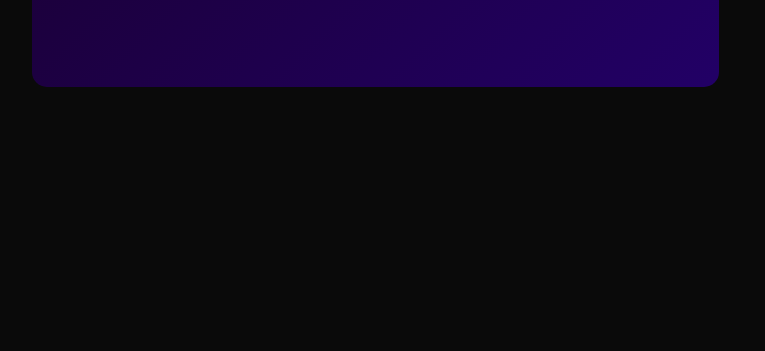
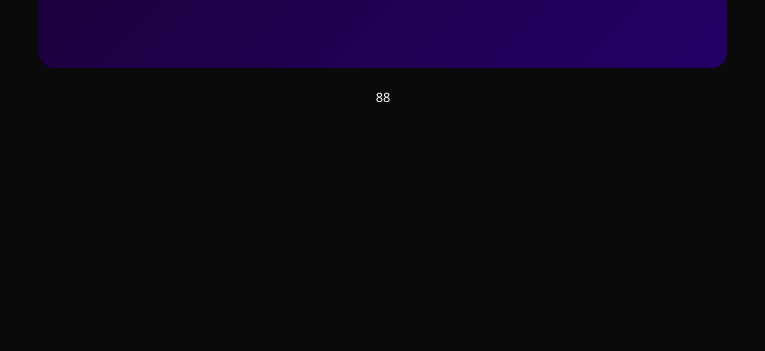
Before and after one commit to eduaibar/qrgenerator, a plain HTML site: page index.html in a window 1280 px wide. Shown: the part 449-800 px from the top of the page, without its empty margins (257-1022 px from the left). Drawn offline with Linux system fonts and the light colour scheme.

Commit message:
Update style.css

```diff
--- a/style.css
+++ b/style.css
@@ -1,12 +1,12 @@
 body {
     font-family: 'Segoe UI', Tahoma, Geneva, Verdana, sans-serif;
     display: flex;
+    flex-direction: column;
     justify-content: center;
     align-items: center;
     height: 100vh;
     margin: 0;
     background-color: #0a0a0a;
-    color: #ffffff;
 }
 
 .container {
@@ -28,6 +28,7 @@ input {
     border-radius: 8px;
     border: 1px solid #444;
     background-color: #110022;
+    color: #ffffff;
     margin-bottom: 20px;
 }
 
@@ -65,8 +66,9 @@ button:hover {
 }
 
 footer {
+    width: 100%;
     text-align: center;
     font-size: 0.8em;
-    padding: 10px 0;
-    color: #8888aa;
+    color: white;
+    margin-top: 20px;
 }
```
